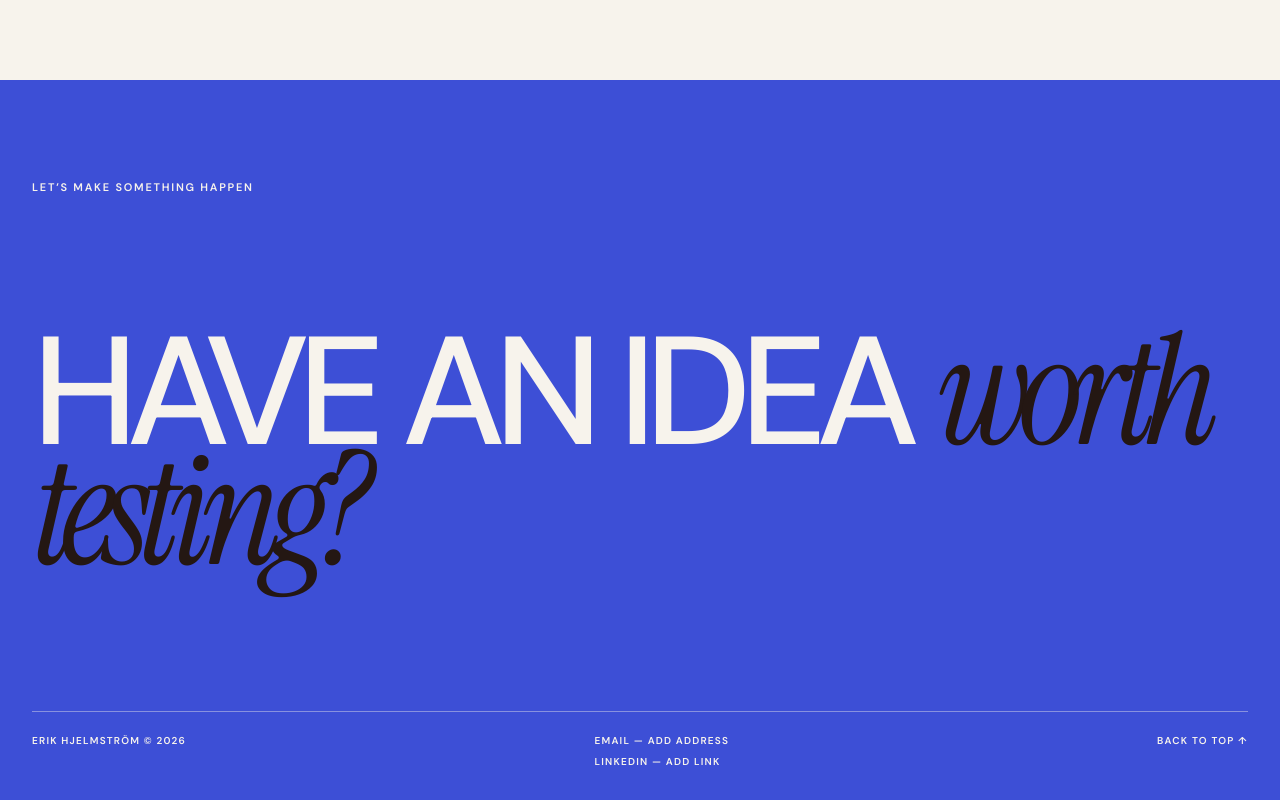
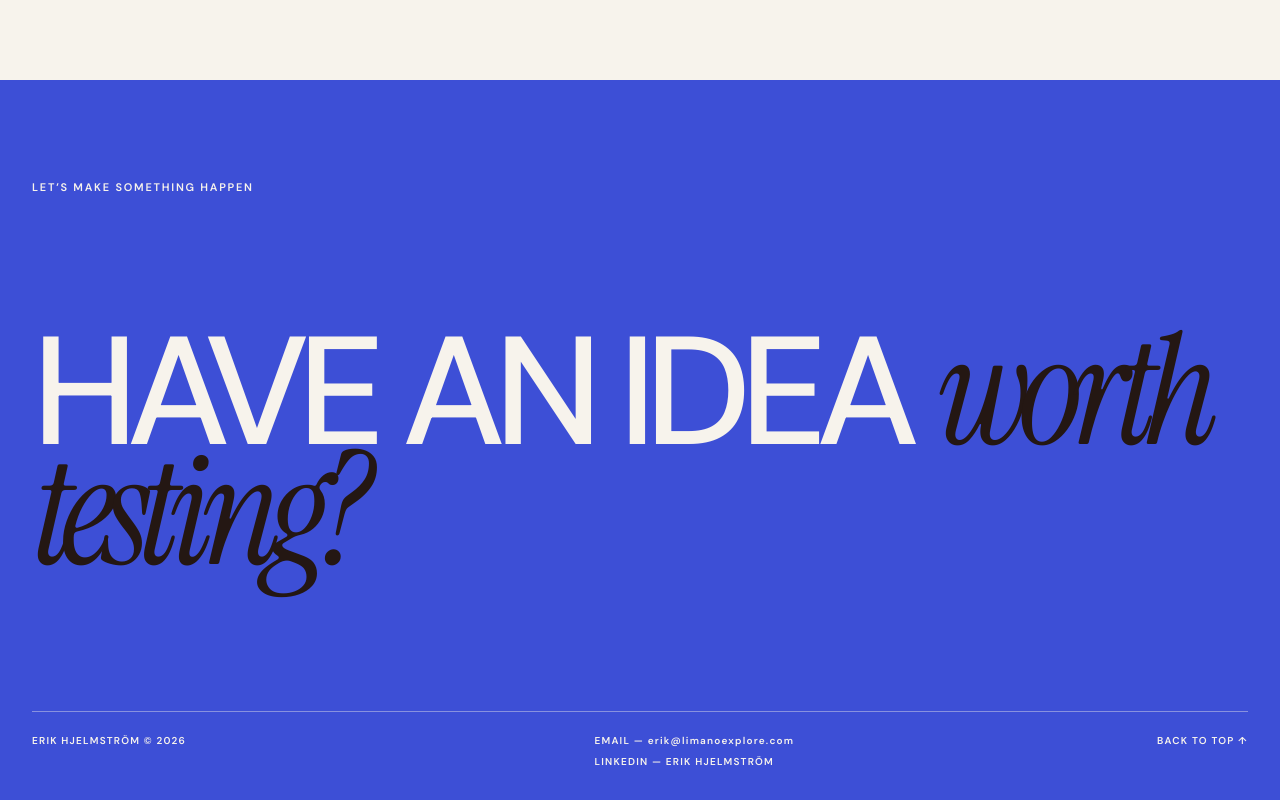
Before and after one commit to ErikHjelmstrom/erikhjelmstrom.github.io, a plain HTML site: page index.html in a window 1280 px wide. Shown: the part 5176-5976 px from the top of the page. Drawn offline with Linux system fonts and the light colour scheme.

Commit message:
Update portfolio

```diff
--- a/index.html
+++ b/index.html
@@ -257,7 +257,9 @@
 
   <!-- CONTACT -->
 <footer class="site-footer" id="contact">
-    <p class="section-label">LET’S MAKE SOMETHING HAPPEN</p>
+  <p class="section-label">
+    LET’S MAKE SOMETHING HAPPEN
+  </p>
 
   <h2>
     Have an idea
@@ -268,11 +270,22 @@
     <p>ERIK HJELMSTRÖM © 2026</p>
 
     <div class="footer-links">
-        <span>EMAIL — ADD ADDRESS</span>
-        <span>LINKEDIN — ADD LINK</span>
+      <a href="mailto:erik@limanoexplore.com">
+        EMAIL — erik@limanoexplore.com
+      </a>
+
+      <a
+        href="https://www.linkedin.com/in/erikhjelmstrom"
+        target="_blank"
+        rel="noopener noreferrer"
+      >
+        LINKEDIN — ERIK HJELMSTRÖM
+      </a>
     </div>
 
-      <a href="#top">BACK TO TOP ↑</a>
+    <a href="#top">
+      BACK TO TOP ↑
+    </a>
   </div>
 </footer>
 
```
Lines whose indentation alone changed are shown as unchanged.
